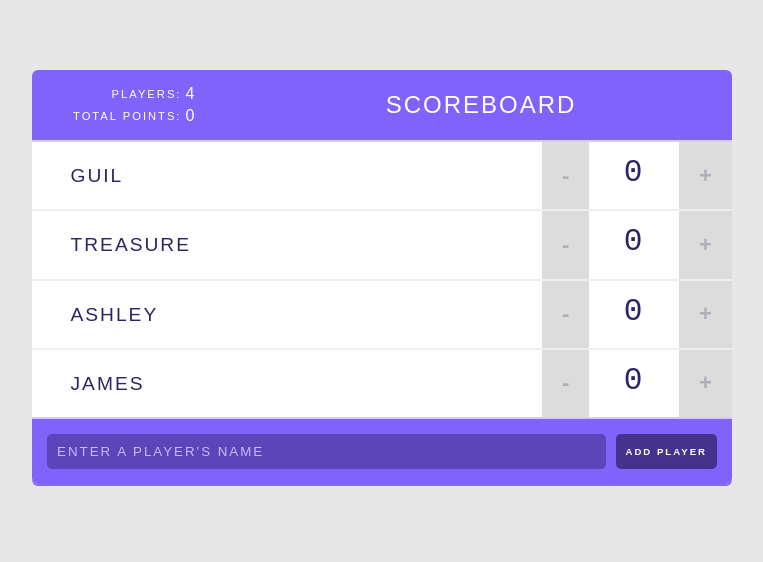
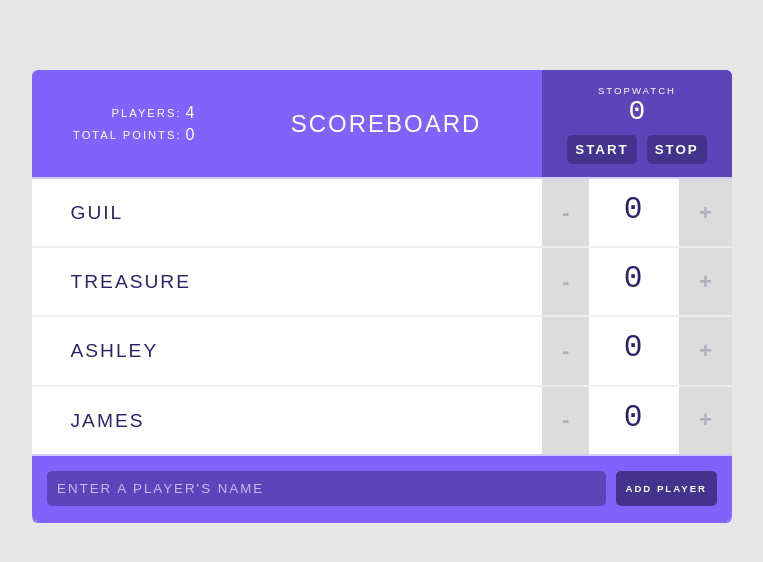
Before and after one commit to Malecks/Treehouse-React, a React (Create React App) app in the folder scoreboard2/: page / in a window 1280 px wide. Shown: the top 562 px of the page, without its empty margins (258-1021 px from the left). Built offline with nearby package versions, Linux system fonts and the light colour scheme.

Commit message:
Start Project 3. Add Stopwatch

```diff
--- a/scoreboard2/src/components/App.js
+++ b/scoreboard2/src/components/App.js
@@ -39,15 +39,17 @@
   }
 
   handleAddPlayer = (name) => {
-    this.setState({
+    this.setState( prevState => {
+        return {
           players: [
-        ...this.state.players,
+            ...prevState.state.players,
             {
               name,
               score: 0,
               id: this.prevPlayerId += 1
             }
           ]
+        }
       })
   }
 
--- a/scoreboard2/src/components/Header.js
+++ b/scoreboard2/src/components/Header.js
@@ -1,11 +1,13 @@
 import React from 'react';
 import Stats from './Stats';
+import Stopwatch from './Stopwatch';
 
 const Header = (props) => {
     return (
         <header>
             <Stats players={props.players} />
             <h1>{ props.title }</h1>
+            <Stopwatch />
         </header>
     );
   }
--- /dev/null
+++ b/scoreboard2/src/components/Stopwatch.js
@@ -0,0 +1,16 @@
+import React, { Component } from 'react'
+
+class Stopwatch extends Component {
+    render() {
+        return(
+            <div className="stopwatch">
+            <h2>Stopwatch</h2>
+            <span className="stopwatch-time">0</span>
+            <button>Start</button>
+            <button>Stop</button>
+            </div>
+        )
+    }
+}
+
+export default Stopwatch;
```
Lines whose indentation alone changed are shown as unchanged.
